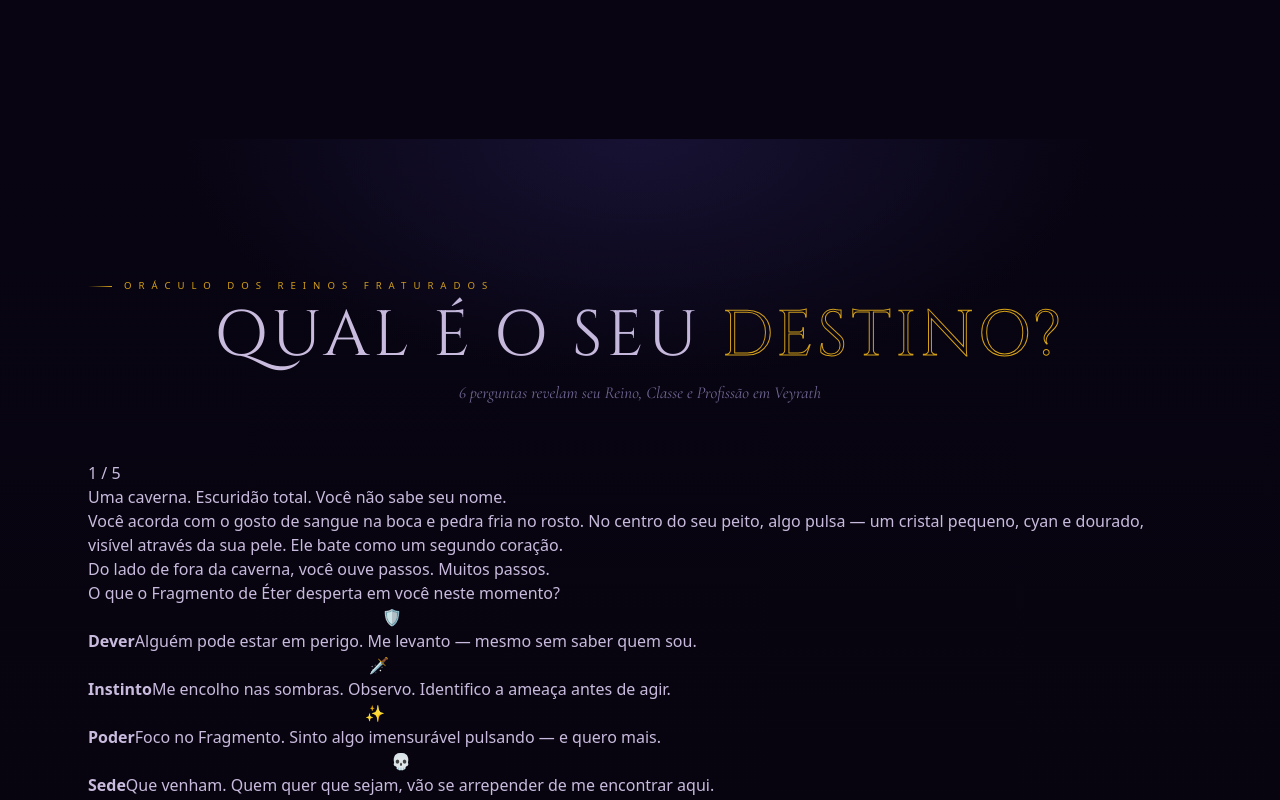
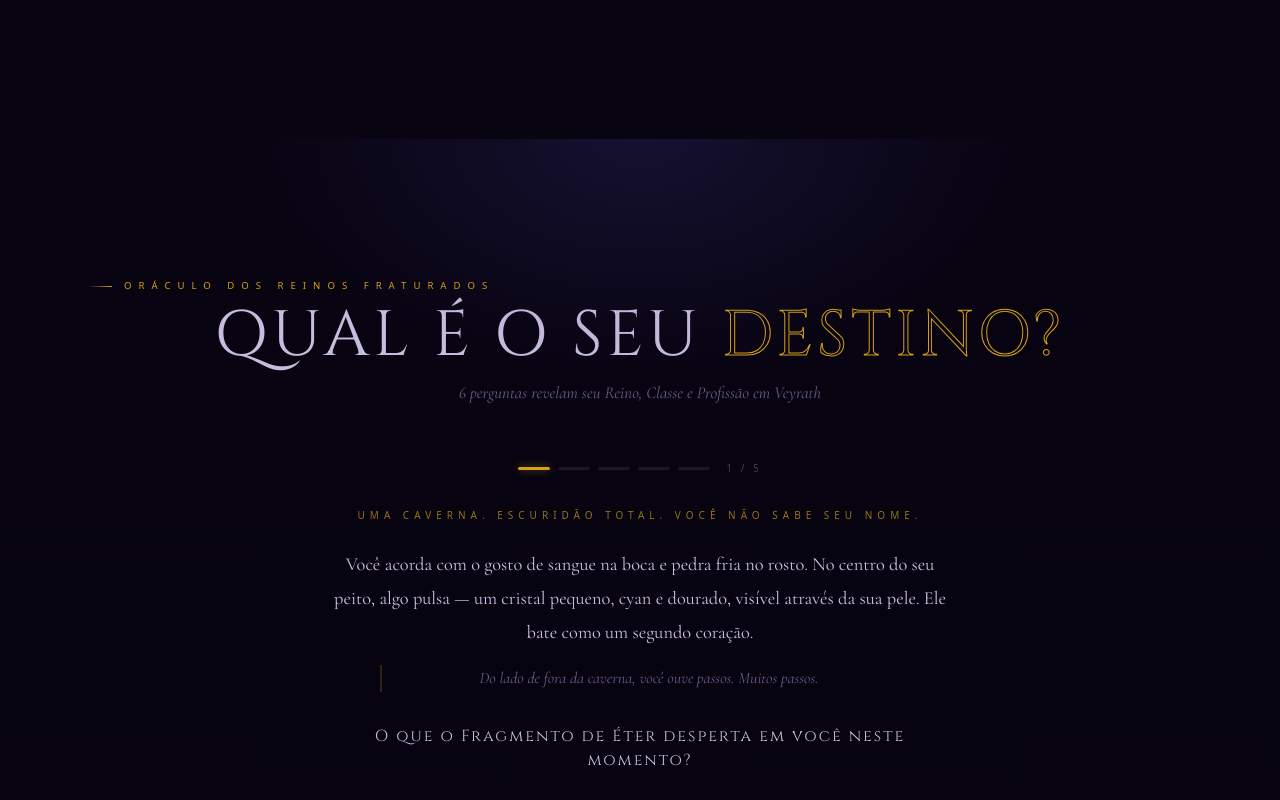
Before and after one commit to EMB-Ghost/VEYRATH-LandingPage, a Next.js app: page / in a window 1280 px wide. Shown: the part 5980-6780 px from the top of the page. Built offline with nearby package versions, Linux system fonts and the light colour scheme.

Commit message:
Update globals.css

```diff
--- a/src/app/globals.css
+++ b/src/app/globals.css
@@ -1449,211 +1449,330 @@ body {
 }
 
 /* ============================================================
-   QUIZ DO DESTINO
+   QUIZ DO DESTINO — ÉPICO
    ============================================================ */
 .veyrath-quiz {
   padding: 140px 0;
-  background: linear-gradient(180deg, var(--void), #07040f);
+  background: linear-gradient(180deg, var(--void), #05020e);
   position: relative;
+  overflow: hidden;
 }
 
 .veyrath-quiz::before {
   content: "";
   position: absolute;
   inset: 0;
-  background: radial-gradient(ellipse 60% 50% at 50% 0%, rgba(83,74,183,0.2) 0%, transparent 60%);
+  background: radial-gradient(ellipse 50% 40% at 50% 0%, rgba(83,74,183,0.18) 0%, transparent 60%);
   pointer-events: none;
 }
 
-.quiz-intro {
-  text-align: center;
-  margin-bottom: 56px;
-}
+.quiz-intro { text-align: center; margin-bottom: 56px; }
 
 .quiz-sub {
   font-family: "Cormorant Garamond", serif;
   font-size: 1.05rem;
   font-style: italic;
-  color: rgba(200,185,255,0.55);
+  color: rgba(200,185,255,0.5);
   margin-top: 12px;
 }
 
-.quiz-container {
-  max-width: 560px;
+/* CENA */
+.quiz-cena {
+  max-width: 680px;
   margin: 0 auto;
   padding: 0 24px;
-  background: rgba(255,255,255,0.02);
-  border: 1px solid rgba(255,255,255,0.07);
-  border-radius: 16px;
-  padding: 2.5rem 2rem;
-  position: relative;
-}
-
-.prog {
-  display: flex;
-  gap: 6px;
+  transition: opacity 0.35s ease, transform 0.35s ease;
+}
+
+.qcena-in { opacity: 1; transform: translateY(0); }
+.qcena-out { opacity: 0; transform: translateY(-12px); }
+
+/* PROGRESSO */
+.qprog {
+  display: flex;
+  align-items: center;
+  gap: 8px;
   justify-content: center;
-  margin-bottom: 1.8rem;
-}
-
-.qdot {
-  width: 28px;
+  margin-bottom: 2rem;
+}
+
+.qprog-dot {
+  width: 32px;
   height: 3px;
   border-radius: 2px;
-  background: rgba(255,255,255,0.1);
-  transition: background 0.3s;
-}
-
-.qdot.qa { background: var(--gold); }
-.qdot.qd { background: rgba(212,160,23,0.35); }
-
-.qtext {
+  background: rgba(255,255,255,0.08);
+  transition: all 0.3s;
+}
+
+.qprog-dot.qprog-active { background: var(--gold); box-shadow: 0 0 8px rgba(212,160,23,0.5); }
+.qprog-dot.qprog-done { background: rgba(212,160,23,0.3); }
+.qprog-num { font-size: 10px; letter-spacing: 3px; color: rgba(200,185,255,0.3); margin-left: 8px; }
+
+/* PENDULO */
+.qpendulo {
+  display: flex;
+  align-items: center;
+  gap: 10px;
+  justify-content: center;
+  margin-bottom: 1.5rem;
+}
+
+.qpend-barra {
+  width: 200px;
+  height: 3px;
+  border-radius: 2px;
+  background: rgba(255,255,255,0.08);
+  display: flex;
+  overflow: hidden;
+}
+
+.qpend-luz-fill { background: #7dd4f0; transition: width 0.5s ease; height: 100%; }
+.qpend-sombra-fill { background: #a855f7; transition: width 0.5s ease; height: 100%; }
+.qpend-label { font-size: 9px; letter-spacing: 3px; text-transform: uppercase; }
+.qpend-luz-label { color: rgba(125,212,240,0.5); }
+.qpend-sombra-label { color: rgba(168,85,247,0.5); }
+
+/* TEXTOS DA CENA */
+.qcena-ambiencia {
+  font-size: 10px;
+  letter-spacing: 5px;
+  text-transform: uppercase;
+  color: var(--gold);
+  opacity: 0.7;
+  text-align: center;
+  margin-bottom: 1.5rem;
+  display: block;
+}
+
+.qcena-narrativa {
   font-family: "Cormorant Garamond", serif;
-  font-size: 1.1rem;
-  color: #e0d5f8;
+  font-size: 1.15rem;
+  line-height: 1.85;
+  color: rgba(230,220,255,0.88);
   text-align: center;
-  margin-bottom: 1.6rem;
+  margin-bottom: 1rem;
+  display: block;
+}
+
+.qcena-tensao {
+  font-family: "Cormorant Garamond", serif;
+  font-size: 1rem;
+  font-style: italic;
   line-height: 1.7;
-}
-
-.qopts {
+  color: rgba(200,185,255,0.5);
+  text-align: center;
+  margin-bottom: 2rem;
+  white-space: pre-line;
+  border-left: 2px solid rgba(212,160,23,0.2);
+  padding-left: 16px;
+  max-width: 520px;
+  margin-left: auto;
+  margin-right: auto;
+  display: block;
+}
+
+.qcena-pergunta {
+  font-family: "Cinzel", serif;
+  font-size: 1rem;
+  letter-spacing: 2px;
+  color: var(--ash);
+  text-align: center;
+  margin-bottom: 1.8rem;
+  display: block;
+}
+
+/* OPÇÕES */
+.qcena-opts {
+  display: grid;
+  grid-template-columns: 1fr 1fr;
+  gap: 12px;
+  opacity: 0;
+  transition: opacity 0.4s ease;
+}
+
+.qopts-show { opacity: 1; }
+
+.qcena-opt {
+  display: flex;
+  align-items: flex-start;
+  gap: 12px;
+  padding: 16px 18px;
+  border-radius: 10px;
+  cursor: none;
+  transition: all 0.25s;
+  text-align: left;
+  font-family: "Barlow Condensed", sans-serif;
+  width: 100%;
+}
+
+.qopt-luz {
+  background: rgba(125,212,240,0.04);
+  border: 1px solid rgba(125,212,240,0.12);
+  color: #c8e8f5;
+}
+
+.qopt-luz:hover {
+  background: rgba(125,212,240,0.1);
+  border-color: rgba(125,212,240,0.35);
+  transform: translateY(-3px);
+  box-shadow: 0 8px 24px rgba(125,212,240,0.08);
+}
+
+.qopt-sombra {
+  background: rgba(168,85,247,0.04);
+  border: 1px solid rgba(168,85,247,0.12);
+  color: #d4b8f5;
+}
+
+.qopt-sombra:hover {
+  background: rgba(168,85,247,0.1);
+  border-color: rgba(168,85,247,0.35);
+  transform: translateY(-3px);
+  box-shadow: 0 8px 24px rgba(168,85,247,0.1);
+}
+
+.qopt-icone { font-size: 1.4rem; flex-shrink: 0; margin-top: 2px; }
+.qopt-body { display: flex; flex-direction: column; gap: 4px; }
+.qopt-titulo { font-size: 13px; font-weight: 700; letter-spacing: 1px; color: var(--ash); display: block; }
+.qopt-texto { font-size: 12px; line-height: 1.5; opacity: 0.7; display: block; }
+
+/* RESULTADO */
+.quiz-resultado {
+  max-width: 600px;
+  margin: 0 auto;
+  padding: 0 24px;
+  display: flex;
+  flex-direction: column;
+  align-items: center;
+  text-align: center;
+}
+
+.qr-linhagem {
+  font-size: 10px;
+  letter-spacing: 6px;
+  text-transform: uppercase;
+  margin-bottom: 8px;
+  opacity: 0.8;
+  display: block;
+}
+
+.qr-titulo {
+  font-family: "Cinzel", serif;
+  font-size: 2.4rem;
+  color: var(--ash);
+  letter-spacing: 4px;
+  margin-bottom: 4px;
+  line-height: 1.2;
+}
+
+.qr-subtitulo {
+  font-size: 13px;
+  color: rgba(200,185,255,0.5);
+  letter-spacing: 3px;
+  margin-bottom: 2rem;
+  display: block;
+}
+
+.qr-cristal {
+  width: 80px;
+  height: 80px;
+  border-radius: 50%;
+  display: flex;
+  align-items: center;
+  justify-content: center;
+  font-size: 2rem;
+  margin-bottom: 1rem;
+  animation: cristalPulse 2.5s ease-in-out infinite;
+}
+
+.qr-cristal-luz {
+  background: radial-gradient(circle, rgba(125,212,240,0.25), rgba(125,212,240,0.05));
+  border: 1px solid rgba(125,212,240,0.3);
+  box-shadow: 0 0 30px rgba(125,212,240,0.2);
+}
+
+.qr-cristal-sombra {
+  background: radial-gradient(circle, rgba(168,85,247,0.25), rgba(168,85,247,0.05));
+  border: 1px solid rgba(168,85,247,0.3);
+  box-shadow: 0 0 30px rgba(168,85,247,0.2);
+}
+
+@keyframes cristalPulse {
+  0%, 100% { transform: scale(1); }
+  50% { transform: scale(1.08); }
+}
+
+.qr-poder {
+  font-size: 11px;
+  letter-spacing: 2px;
+  text-transform: uppercase;
+  margin-bottom: 1.5rem;
+  opacity: 0.8;
+  max-width: 400px;
+  display: block;
+}
+
+.qr-desc {
+  font-family: "Cormorant Garamond", serif;
+  font-size: 1.05rem;
+  line-height: 1.85;
+  color: rgba(220,210,255,0.75);
+  margin-bottom: 1rem;
+}
+
+.qr-destino {
+  font-family: "Cormorant Garamond", serif;
+  font-size: 1rem;
+  font-style: italic;
+  color: rgba(200,185,255,0.5);
+  margin-bottom: 1.8rem;
+  border-left: 2px solid rgba(212,160,23,0.2);
+  padding-left: 16px;
+  text-align: left;
+  align-self: stretch;
+}
+
+.qr-grid {
   display: grid;
   grid-template-columns: 1fr 1fr;
   gap: 10px;
-}
-
-.qopt {
+  width: 100%;
+  margin-bottom: 1.8rem;
+}
+
+.qr-item {
   background: rgba(255,255,255,0.03);
-  border: 1px solid rgba(255,255,255,0.09);
-  border-radius: 10px;
-  padding: 14px;
-  cursor: none;
-  transition: all 0.2s;
-  text-align: left;
-  color: #c0b0e8;
-  font-size: 12px;
-  line-height: 1.5;
-  font-family: "Barlow Condensed", sans-serif;
-}
-
-.qopt:hover {
-  background: rgba(83,74,183,0.18);
-  border-color: rgba(130,110,220,0.45);
-  color: #ede0ff;
-  transform: translateY(-2px);
-}
-
-.qopt strong {
-  display: block;
-  font-size: 12px;
-  font-weight: 600;
-  margin-bottom: 4px;
-  color: #d8ccf5;
-}
-
-.qopt span {
-  font-size: 10px;
-  color: rgba(180,165,220,0.5);
-  letter-spacing: 1px;
-}
-
-/* RESULTADO */
-.qresult { display: none; flex-direction: column; align-items: center; text-align: center; }
-.qresult.on { display: flex; }
-
-.r-classe {
-  font-size: 10px;
-  letter-spacing: 4px;
-  text-transform: uppercase;
-  color: var(--gold);
-  margin-bottom: 6px;
-  opacity: 0.8;
-}
-
-.r-reino {
-  font-family: "Cinzel", serif;
-  font-size: 2.2rem;
-  color: var(--ash);
-  letter-spacing: 4px;
-  margin-bottom: 4px;
-}
-
-.r-prof {
-  font-size: 12px;
-  color: rgba(200,185,255,0.5);
-  margin-bottom: 1.5rem;
-  letter-spacing: 2px;
-}
-
-.num-box {
-  background: linear-gradient(135deg, rgba(212,160,23,0.08), rgba(83,74,183,0.1));
-  border: 1px solid rgba(212,160,23,0.2);
-  border-radius: 12px;
-  padding: 1.2rem 2rem;
-  margin-bottom: 1.4rem;
-  width: 100%;
-}
-
-.num-lbl {
-  font-size: 9px;
-  letter-spacing: 5px;
-  text-transform: uppercase;
-  color: rgba(212,160,23,0.6);
-  margin-bottom: 4px;
-}
-
-.num-val {
-  font-family: "Cinzel", serif;
-  font-size: 3rem;
-  color: var(--gold);
-  letter-spacing: 6px;
-}
-
-.num-sub {
-  font-size: 10px;
-  color: rgba(200,185,255,0.35);
-  margin-top: 4px;
-  letter-spacing: 1px;
-}
-
-.r-desc {
-  font-family: "Cormorant Garamond", serif;
-  font-size: 1rem;
-  color: rgba(200,185,255,0.65);
-  line-height: 1.8;
-  margin-bottom: 1rem;
-}
-
-.r-pdesc {
-  font-size: 12px;
-  color: rgba(212,160,23,0.65);
-  background: rgba(212,160,23,0.05);
-  border: 1px solid rgba(212,160,23,0.12);
+  border: 1px solid rgba(255,255,255,0.07);
   border-radius: 8px;
   padding: 12px 16px;
+  display: flex;
+  flex-direction: column;
+  gap: 4px;
+  text-align: left;
+}
+
+.qr-item-label { font-size: 9px; letter-spacing: 4px; text-transform: uppercase; color: var(--gold); opacity: 0.6; }
+.qr-item-val { font-family: "Cinzel", serif; font-size: 0.9rem; color: var(--ash); letter-spacing: 1px; }
+
+.qr-fundador {
+  background: linear-gradient(135deg, rgba(212,160,23,0.07), rgba(83,74,183,0.08));
+  border: 1px solid rgba(212,160,23,0.18);
+  border-radius: 12px;
+  padding: 1.4rem 2.5rem;
   margin-bottom: 1.2rem;
   width: 100%;
-  line-height: 1.7;
-  text-align: left;
-}
-
-.q-counter {
-  font-size: 10px;
-  color: rgba(200,185,255,0.35);
-  margin-bottom: 1.2rem;
-  letter-spacing: 1px;
-}
-
-.q-counter b { color: var(--gold); font-weight: 500; }
-
-.email-row {
-  display: flex;
-  gap: 8px;
-  width: 100%;
-  margin-bottom: 10px;
-}
-
-.email-in {
+}
+
+.qr-fund-label { font-size: 9px; letter-spacing: 5px; text-transform: uppercase; color: rgba(212,160,23,0.6); margin-bottom: 6px; display: block; }
+.qr-fund-num { font-family: "Cinzel", serif; font-size: 3.2rem; color: var(--gold); letter-spacing: 6px; display: block; }
+.qr-fund-sub { font-size: 10px; color: rgba(200,185,255,0.35); margin-top: 4px; letter-spacing: 1px; display: block; }
+
+.qr-counter { font-size: 10px; color: rgba(200,185,255,0.3); margin-bottom: 1.2rem; letter-spacing: 1px; }
+.qr-counter b { color: var(--gold); font-weight: 500; }
+
+.qr-email-row { display: flex; gap: 8px; width: 100%; margin-bottom: 10px; }
+
+.qr-email-in {
   flex: 1;
   background: rgba(255,255,255,0.04);
   border: 1px solid rgba(255,255,255,0.1);
@@ -1666,10 +1785,10 @@ body {
   transition: border-color 0.2s;
 }
 
-.email-in::placeholder { color: rgba(200,185,255,0.25); }
-.email-in:focus { border-color: rgba(212,160,23,0.45); }
-
-.q-confirmed {
+.qr-email-in::placeholder { color: rgba(200,185,255,0.25); }
+.qr-email-in:focus { border-color: rgba(212,160,23,0.45); }
+
+.qr-confirmado {
   background: rgba(39,80,10,0.2);
   border: 1px solid rgba(99,153,34,0.2);
   border-radius: 8px;
@@ -1678,43 +1797,15 @@ body {
   font-size: 12px;
   text-align: center;
   width: 100%;
-  display: none;
+  margin-bottom: 10px;
   letter-spacing: 1px;
 }
 
-.q-confirmed.on { display: block; }
-
-.q-share {
-  font-size: 10px;
-  color: rgba(200,185,255,0.25);
-  margin-top: 10px;
-  letter-spacing: 1px;
-}
-
-.btn-restart {
-  background: transparent;
-  border: 1px solid rgba(255,255,255,0.08);
-  border-radius: 8px;
-  padding: 8px 20px;
-  color: rgba(200,185,255,0.35);
-  font-size: 10px;
-  letter-spacing: 2px;
-  text-transform: uppercase;
-  cursor: none;
-  margin-top: 14px;
-  transition: all 0.2s;
-  font-family: "Barlow Condensed", sans-serif;
-}
-
-.btn-restart:hover {
-  border-color: rgba(255,255,255,0.15);
-  color: rgba(200,185,255,0.65);
-}
-
 @media (max-width: 768px) {
-  .qopts { grid-template-columns: 1fr; }
-  .quiz-container { padding: 1.5rem 1rem; }
-  .num-val { font-size: 2.2rem; }
+  .qcena-opts, .qr-grid { grid-template-columns: 1fr; }
+  .quiz-cena, .quiz-resultado { padding: 0 16px; }
+  .qr-titulo { font-size: 1.8rem; }
+  .qr-fund-num { font-size: 2.4rem; }
 }
 
 /* ============================================================
```
